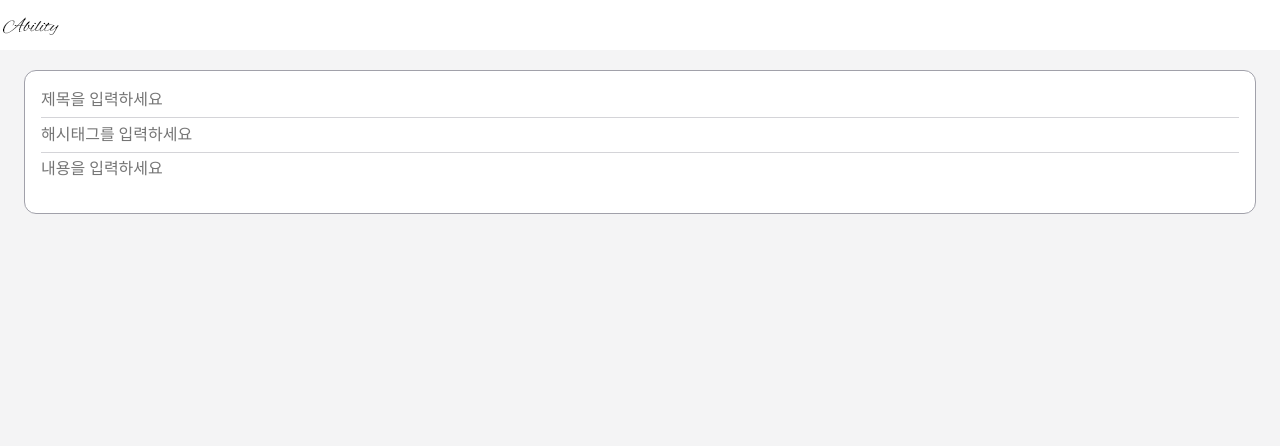
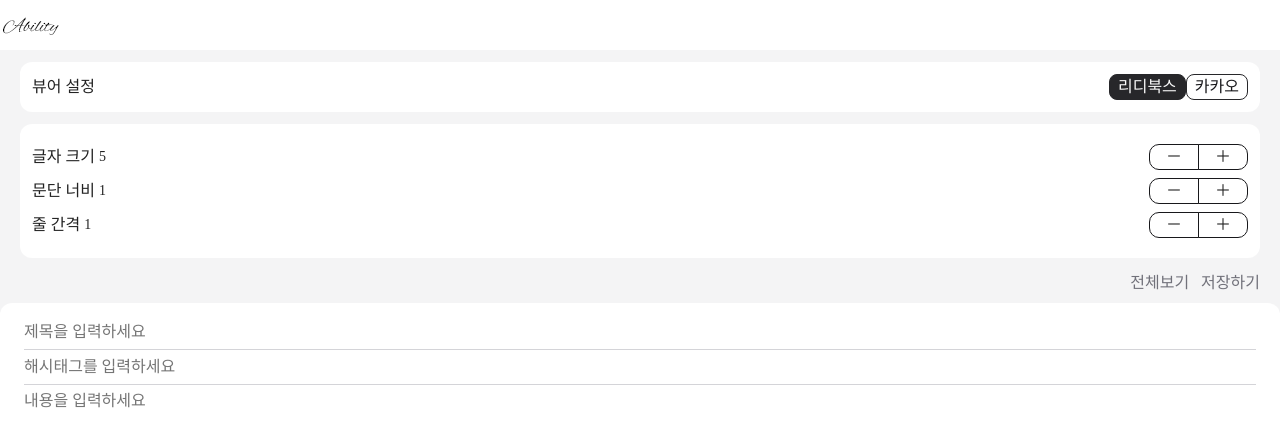
Before and after one commit to meteor-or/Ability-viewer, a React (Create React App) app: page / in a window 1280 px wide. Shown: the top 446 px of the page. Built offline with nearby package versions, Linux system fonts and the light colour scheme; a web font is replaced by a local one.

Commit message:
[feat] ViewerPage 제작 및 mobx 오류 수정

```diff
--- a/src/App.js
+++ b/src/App.js
@@ -7,6 +7,7 @@ import LoginPage from "./Page/LoginPage";
 import Mypage from "./Page/Mypage";
 import SignupPage from "./Page/SignupPage";
 import ViewerPage from "./Page/ViewerPage";
+import ViewerAll from "./Page/ViewerAll";
 
 
 function App() {
@@ -16,6 +17,7 @@ function App() {
       <main className="h-main bg-100">
         <Routes>
           <Route path="/" element={<ViewerPage />}/>
+          <Route path="/viewer_all" element={<ViewerAll />}/>
           <Route path="/list" element={<ListPage />}/>
           <Route path="/mypage" element={<Mypage />}/>
           <Route path="/login" element={<LoginPage />}/>
--- /dev/null
+++ b/src/Page/ViewerAll.js
@@ -0,0 +1,13 @@
+import indexStore from "../store/indexStore";
+
+
+const ViewerAll = () => {
+  const { optionStore } = indexStore();
+  return(
+    <div>
+      {optionStore.text}
+    </div>
+  )
+}
+
+export default ViewerAll;
--- a/src/Page/ViewerPage.js
+++ b/src/Page/ViewerPage.js
@@ -1,8 +1,31 @@
-import React, { useCallback, useState } from 'react'
-import Hashtag from '../components/Hashtag';
+import React, { useState } from 'react'
+import { Link } from 'react-router-dom';
+
+import indexStore from '../store/indexStore';
 import { observer } from 'mobx-react';
 
+// components
+import ViewerType from '../components/Button/ViewerType';
+import Control from '../components/Button/Control';
+import Hashtag from '../components/Hashtag';
+
+//  viewer type 설정
+const viewerType = Object.freeze({
+	ridi: '리디북스',
+	kakao: '카카오'
+});
+
+// option type 설정
+const optionType = Object.freeze({
+	fontFamily: 'fontFamily',
+	fontSize: 'fontSize',
+	paragraphHeigth: 'paragraphHeigth',
+	lineHeigth: 'lineHeigth'
+});
+
 const ViewerPage = () => {
+	const { optionStore } = indexStore();
+
 	const [inputHashtagVal, setInputHashtagVal] = useState()
 	const [hashtags, setHashtags] = useState([]);
 
@@ -17,9 +40,34 @@ const ViewerPage = () => {
 	})
 
 	return (
-		<div className='px-24'>
-			<div className='pt-20'></div>
-			<div className='bg-white flex f-column b-400 br-12 py-12 px-16'>
+		<div className='ViewerPage pt-12'>
+			<div className='ViewerType mx-20 bg-white flex f-ai-center f-jc-between p-12 br-12'>
+				<p>뷰어 설정</p>
+				<div className='btnWrap'>
+					<ViewerType type={viewerType.ridi} isSelected='true'/>
+					<ViewerType type={viewerType.kakao} />
+				</div>
+			</div>
+			<div className='ViewerSetting mx-20 mt-12 bg-white p-12 br-12'>
+				<div className='ViewerSettingDetail flex f-ai-center f-jc-between my-8'>
+					<p className='flex f-ai-center'>글자 크기<span className='fs-14 ml-4'>{optionStore.fontSizeNum}</span></p>
+					<Control type={optionType.fontSize} />
+				</div>
+				<div className='ViewerSettingDetail flex f-ai-center f-jc-between my-8'>
+					<p className='flex f-ai-center'>문단 너비<span className='fs-14 ml-4'>{optionStore.paragraphHeigthNum}</span></p>
+					<Control type={optionType.paragraphHeigth} />
+				</div>
+				<div className='ViewerSettingDetail flex f-ai-center f-jc-between my-8'>
+					<p className='flex f-ai-center'>줄 간격<span className='fs-14 ml-4'>{optionStore.lineHeigthNum}</span></p>
+					<Control type={optionType.lineHeigth} />
+				</div>
+			</div>
+			<div className='ViewerBtn tc-500 mx-20 my-12' style={{textAlign: 'right'}}>
+				<Link to='/viewer_all' onClick={()=>optionStore.setText(document.querySelector('.user_text').value)}>전체보기</Link>
+				<Link to='/' className='ml-12'>저장하기</Link>
+			</div>
+			<div className='Viewer'>
+				<div className='bg-white flex f-column br-12 py-12 px-24'>
 					<input className='unset py-8' placeholder='제목을 입력하세요' style={{borderBottom: "1px solid var(--gray--300)"}}></input>
 					<div className='hashtagWrap flex f-ai-center' style={{borderBottom: "1px solid var(--gray--300)"}} >
 						<div className='hastagBox'>
@@ -29,10 +77,11 @@ const ViewerPage = () => {
 						</div>
 						<input className='unset py-8 ' placeholder='해시태그를 입력하세요' onKeyUp={clickSpace} onChange={onChangeHashtag}/>
 					</div>
-				<textarea className='unset border-box py-8' placeholder='내용을 입력하세요'>
-				</textarea>
+					<textarea className='unset border-box py-8 user_text'defaultValue={optionStore.text} style={{height: 500}} placeholder='내용을 입력하세요' />
 				</div>
 			</div>
+		</div>
+
 	)
 }
 
--- a/src/components/Button/Control.js
+++ b/src/components/Button/Control.js
@@ -1,18 +1,24 @@
-function ControlMinus() {
+import indexStore from "../../store/indexStore";
+
+function ControlMinus({type}) {
+  const { optionStore } = indexStore();
   return (
     <button
       className='unset br-left b-900 px-16 active-control'
+      onClick={()=>optionStore.optionMinus(type)}
     >
       －
     </button>
   )
 };
 
-function ControlPlus() {
+function ControlPlus({type}) {
+  const { optionStore } = indexStore();
   return (
     <button
     className='unset br-right b-900 px-16 active-control'
     style={{marginLeft: '-1px'}}
+    onClick={()=>optionStore.optionPlus(type)}
     >
       ＋
     </button>
@@ -20,14 +26,14 @@ function ControlPlus() {
 };
 
 
-const Control = () => {
+const Control = ({type}) => {
   return (
     <div
       className='control_wrap fs-16'
       style={{cursor: 'pointer', lineHeight: '1.5rem'}}
     >
-      <ControlMinus />
-      <ControlPlus />
+      <ControlMinus type={type} />
+      <ControlPlus type={type}/>
     </div>
   )
 };
--- a/src/components/Button/ViewerType.js
+++ b/src/components/Button/ViewerType.js
@@ -6,7 +6,7 @@ const viewerType = Object.freeze({
 const ViewerType= ({ type, isSelected }) => {
   return (
     <button
-      className={`unset br-8 pxy-8-2 ${isSelected ? 'b-800 bg-800 tc-50' : 'b-800 bg-white tc-900'}`}
+      className={`unset br-8 px-8 py-4 ${isSelected ? 'b-800 bg-800 tc-50' : 'b-800 bg-white tc-900'}`}
       style={{cursor: 'pointer'}}
     >
       {type}
--- a/src/store/detailStore.js
+++ b/src/store/detailStore.js
@@ -8,8 +8,7 @@ class DetailStore {
   hashtag = {};
 
   constructor() {
-    makeObservable({
-      //
+    makeObservable(this, {
       hashtag: observable,
 
       setHashtag: action,
@@ -23,11 +22,12 @@ class DetailStore {
   }
 
   // private 해시태그 설정
-  async #setHashtagPrivate() {
+  async #setHashtagPrivate(request) {
     const response = await axios.post('url', request);
     this.hashtag = response.data;
     return true;
   }
+
 }
 
 const detailStore = new DetailStore();
--- a/src/store/indexStore.js
+++ b/src/store/indexStore.js
@@ -1,8 +1,9 @@
 import optionStore from './optionStore'
 import detailStore from './detailStore';
+import testStore from './testStore';
 
 const indexStore = () => ({
-  optionStore, detailStore,
+  optionStore, detailStore, testStore
 })
 
 export default indexStore;
--- a/src/store/optionStore.js
+++ b/src/store/optionStore.js
@@ -8,14 +8,20 @@ class OptionStore {
   static exist = false;
   static instance;
 
+  fontSizeNum = 5;
+  paragraphHeigthNum = 1;
+  lineHeigthNum = 1;
+
   // 글꼴
   fontFamily = '';
   // 글자 크기
-  fontSize = '';
+  fontSize = `ridi_fs_${this.fontSizeNum}`;
   // 문단 너비
-  paragraphHeigth = '';
+  paragraphHeigth = `ridi_ph_${this.paragraphHeigthNum}`;
   // 줄 간격
-  lineHeigth = '';
+  lineHeigth = `ridi_lh_${this.lineHeigthNum}`;
+  // 사용자 입력 Text
+  text = '';
 
   // option type 설정
   optionType = Object.freeze({
@@ -23,50 +29,72 @@ class OptionStore {
     fontSize: 'fontSize',
     paragraphHeigth: 'paragraphHeigth',
     lineHeigth: 'lineHeigth'
-  })
+  });
 
-  // 외부 호출용 옵션 설정
-  setOption(type, option) {
-    // type check
-    if(typeof(option) !== 'string') return false;
-    return this.#setOptionPrivate(type);
-  }
+  setText(_text) {
+    this.text = _text;
+  };
 
-  // private 옵션 설정
-  #setOptionPrivate() {
+  optionPlus(type) {
     switch (type) {
-      case this.optionType.fontFamily:
-        this.fontFamily = option;
-        return true;
       case this.optionType.fontSize:
-        this.fontSize = option;
-        return true;
+        if(this.fontSizeNum === 12) return;
+        this.fontSizeNum++;
+        break;
       case this.optionType.paragraphHeigth:
-        this.paragraphHeigth = option;
-        return true;
+        if(this.paragraphHeigthNum === 6) return;
+        this.paragraphHeigthNum++;
+        break;
       case this.optionType.lineHeigth:
-        this.lineHeigth = option;
-        return true;
+        if(this.lineHeigthNum === 6) return;
+        this.lineHeigthNum++;
+        break;
       default:
-        return false;
+        break;
     }
-  }
+  };
+  // crain7326@naver.com
+
+  optionMinus(type) {
+    switch (type) {
+      case this.optionType.fontSize:
+        if(this.fontSizeNum === 1) return;
+        this.fontSizeNum--;
+        break;
+      case this.optionType.paragraphHeigth:
+        if(this.paragraphHeigthNum === 1) return;
+        this.paragraphHeigthNum--;
+        break;
+      case this.optionType.lineHeigth:
+        if(this.lineHeigthNum === 1) return;
+        this.lineHeigthNum--;
+        break;
+      default:
+        break;
+    }
+  };
 
   constructor() {
-    if(exist) return OptionStore.instance;
+    if(OptionStore.exist) return OptionStore.instance;
 
     OptionStore.exist = true;
     OptionStore.instance = this;
 
     makeObservable(this, {
       // observable(state) 등록
+      fontSizeNum: observable,
+      paragraphHeigthNum: observable,
+      lineHeigthNum: observable,
       fontFamily: observable,
       fontSize: observable,
       paragraphHeigth: observable,
       lineHeigth: observable,
+      text: observable,
 
       // action 등록
-      setOption: action,
+      setText: action,
+      optionPlus: action,
+      optionMinus: action
     });
   }
 }
--- /dev/null
+++ b/src/store/testStore.js
@@ -0,0 +1,32 @@
+import { observable, action, makeObservable, configure } from 'mobx';
+
+// action으로만 observable(state) 수정하도록 설정
+configure({ enforceActions: 'observed' });
+
+class TestStore {
+  number = 0;
+  msg = '';
+
+  constructor() {
+    makeObservable(this,
+      {
+        number: observable,
+        msg: observable,
+
+        setNumber: action,
+        setMsg: action,
+      }
+    )
+  }
+
+  setNumber() {
+    this.number++;
+  }
+  setMsg(_msg) {
+    this.msg = _msg;
+  }
+}
+
+const testStore = new TestStore();
+
+export default testStore;
```
Lines whose indentation alone changed are shown as unchanged.
